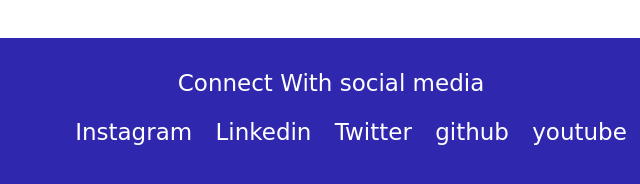
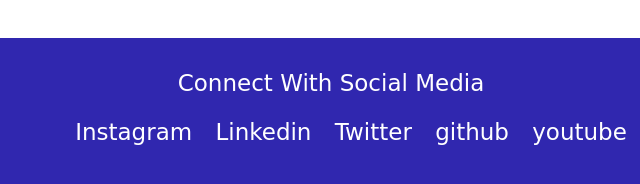
Before and after one commit to aviranjan07/Aviranjan-Portfolio-website, a plain HTML site: page youtubeProjects.html in a window 1280 px wide. Shown: the part 4030-4214 px from the top of the page, 309-949 px from the left. Drawn offline with Linux system fonts and the light colour scheme; a web font is replaced by a local one.

Commit message:
update on youtube

```diff
--- a/youtubeProjects.html
+++ b/youtubeProjects.html
@@ -219,7 +219,7 @@
 </main>
 
     <footer class="footer">
-        <div class="footer-header">Connect With social media </div>
+        <div class="footer-header">Connect With Social Media </div>
         <ul class="social-links">
             <li class="list-inline">
                 <a class="link" href="https://www.instagram.com/aviranjan07/">Instagram</a>
```
